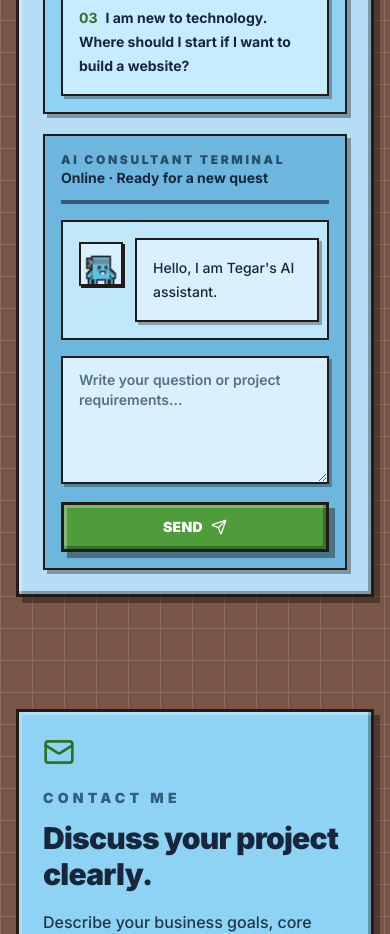
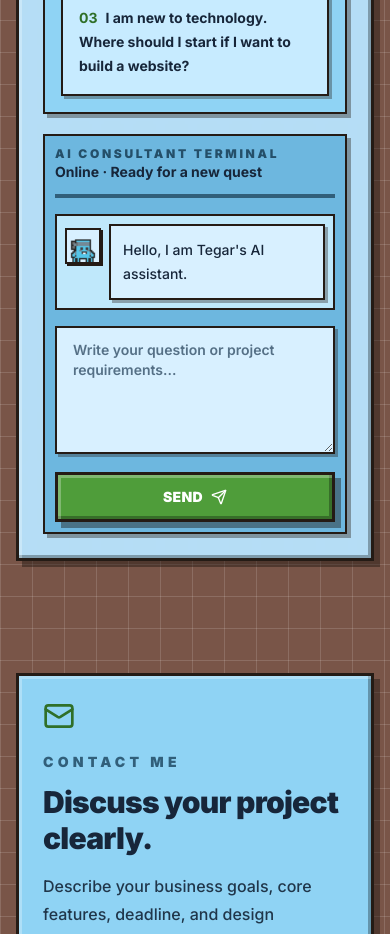
Before and after one commit to Tegar234-koplox/tegar-portfolio-ai, a Next.js app: page / in a window 390 px wide. Shown: the part 10860-11794 px from the top of the page. Built offline with nearby package versions, Linux system fonts and the light colour scheme; no server answers; the database is empty.

Commit message:
Fix Chatbot (#8)

```diff
--- a/src/components/chatbot/Chatbot.tsx
+++ b/src/components/chatbot/Chatbot.tsx
@@ -168,7 +168,7 @@ export function Chatbot() {
         </div>
       </div>
 
-      <div className="border-2 border-[#241b15] bg-[#6db7df] p-4 shadow-[4px_4px_0_rgba(36,27,21,0.38)] dark:bg-[#172c3b]">
+      <div className="min-w-0 border-2 border-[#241b15] bg-[#6db7df] p-2.5 shadow-[4px_4px_0_rgba(36,27,21,0.38)] dark:bg-[#172c3b] sm:p-4">
         <div className="mb-4 flex items-center gap-3 border-b-4 border-[#315f7a] pb-3 dark:border-[#4d7892]">
           <div>
             <p className="text-xs font-black uppercase tracking-[0.22em] text-[#244f69] dark:text-[#a9d8ef]">
@@ -180,7 +180,7 @@ export function Chatbot() {
 
         <div
           ref={chatContainerRef}
-          className="mb-4 max-h-[420px] space-y-4 overflow-y-auto border-2 border-[#241b15] bg-[#bfe8fb] p-4 pr-2 dark:bg-[#203a4b]"
+          className="mb-4 max-h-[420px] min-w-0 space-y-4 overflow-x-hidden overflow-y-auto border-2 border-[#241b15] bg-[#bfe8fb] p-2 dark:bg-[#203a4b] sm:p-4 sm:pr-2"
         >
           {messages.map((message, index) => {
             const isUser = message.role === 'user';
@@ -192,11 +192,16 @@ export function Chatbot() {
             return (
               <div
                 key={`${message.role}-${index}`}
-                className={`flex gap-3 ${isUser ? 'flex-row-reverse' : 'flex-row'}`}
+                className={`flex w-full min-w-0 items-start gap-2 sm:gap-3 ${
+                  isUser ? 'flex-row-reverse' : 'flex-row'
+                }`}
+
               >
                 <div
-                  className={`mt-1 flex h-11 w-11 shrink-0 items-center justify-center overflow-hidden border-2 border-[#241b15] shadow-[2px_2px_0_#241b15] ${
-                    isUser ? 'bg-[#8fd3f4] dark:bg-[#385d73]' : 'bg-[#d8f0ff] dark:bg-[#2c4859]'
+                  className={`mt-1 flex h-9 w-9 shrink-0 items-center justify-center overflow-hidden border-2 border-[#241b15] shadow-[2px_2px_0_#241b15] sm:h-11 sm:w-11 ${
+                    isUser
+                    ? 'bg-[#8fd3f4] dark:bg-[#385d73]'
+                    : 'bg-[#d8f0ff] dark:bg-[#2c4859]'
                   }`}
                 >
                   <Image
@@ -205,12 +210,12 @@ export function Chatbot() {
                     width={40}
                     height={40}
                     unoptimized
-                    className="h-10 w-10 object-cover"
+                    className="h-8 w-8 object-cover sm:h-10 sm:w-10"
                   />
                 </div>
 
                 <div
-                  className={`max-w-[85%] border-2 border-[#241b15] p-4 text-sm font-medium leading-6 shadow-[3px_3px_0_rgba(36,27,21,0.35)] ${
+                  className={`min-w-0 flex-1 break-words border-2 border-[#241b15] p-3 text-sm font-medium leading-6 shadow-[3px_3px_0_rgba(36,27,21,0.35)] sm:flex-none sm:max-w-[85%] sm:p-4 ${
                     isUser
                       ? 'bg-[#8fd3f4] text-[#17263a] dark:bg-[#385d73] dark:text-[#f6edcf]'
                       : 'bg-[#d8f0ff] text-[#17263a] dark:bg-[#2c4859] dark:text-[#f6edcf]'
@@ -220,9 +225,15 @@ export function Chatbot() {
                     <ReactMarkdown
                      remarkPlugins={[remarkGfm]}
                       components={{
-                        p: ({ children }) => <p className="mb-3 leading-6 last:mb-0">{children}</p>,
+                       p: ({ children }) => (
+                      <p className="mb-3 break-words leading-6 last:mb-0">
+                      {children}
+                      </p>
+                      ),
                      strong: ({ children }) => (
-                          <strong className="font-black text-[#12344a] dark:text-white">{children}</strong>
+                    <strong className="font-black text-[#12344a] dark:text-white">
+                      {children}
+                    </strong>
                     ),
                           h1: ({ children }) => (
                             <h1 className="mb-3 mt-4 text-xl font-black leading-7 text-[#12344a] first:mt-0 dark:text-white">
@@ -239,11 +250,21 @@ export function Chatbot() {
                               {children}
                             </h3>
                           ),
-                        ul: ({ children }) => <ul className="mb-3 list-disc space-y-1 pl-5">{children}</ul>,
-                        ol: ({ children }) => <ol className="mb-3 list-decimal space-y-1 pl-5">{children}</ol>,
-                        li: ({ children }) => <li className="leading-6">{children}</li>,
+                          ul: ({ children }) => (
+                            <ul className="mb-3 list-disc space-y-1 pl-5">
+                              {children}
+                            </ul>
+                          ),
+                          ol: ({ children }) => (
+                            <ol className="mb-3 list-decimal space-y-1 pl-5">
+                              {children}
+                            </ol>
+                          ),
+                          li: ({ children }) => (
+                            <li className="break-words leading-6">{children}</li>
+                          ),
                           code: ({ children }) => (
-                          <code className="border border-[#315f7a] bg-[#8fd3f4] px-1.5 py-0.5 text-xs font-bold text-[#17263a] dark:bg-[#1c3444] dark:text-[#d9effb]">
+                            <code className="break-all border border-[#315f7a] bg-[#8fd3f4] px-1.5 py-0.5 text-xs font-bold text-[#17263a] dark:bg-[#1c3444] dark:text-[#d9effb]">
                               {children}
                             </code>
                           ),
@@ -252,7 +273,9 @@ export function Chatbot() {
                      {message.content}
                       </ReactMarkdown>
                     ) : (
-                    <p className="whitespace-pre-line">{message.content}</p>
+                      <p className="whitespace-pre-line break-words">
+                        {message.content}
+                      </p>
                     )}
                   </div>
                 </div>
```
Also changed, not shown: 1 other file (tests, documents, lock files or other folders). Lines whose indentation alone changed are shown as unchanged.
